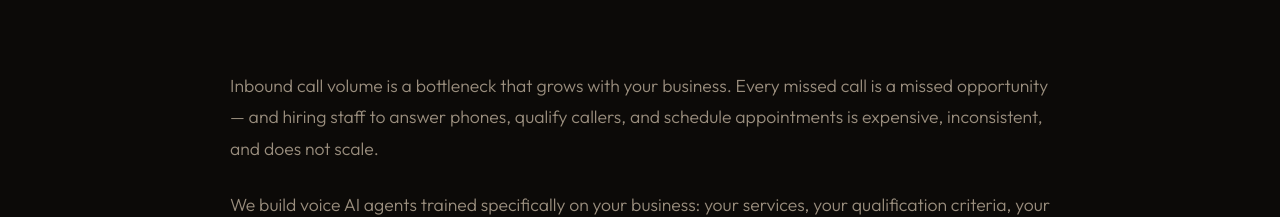
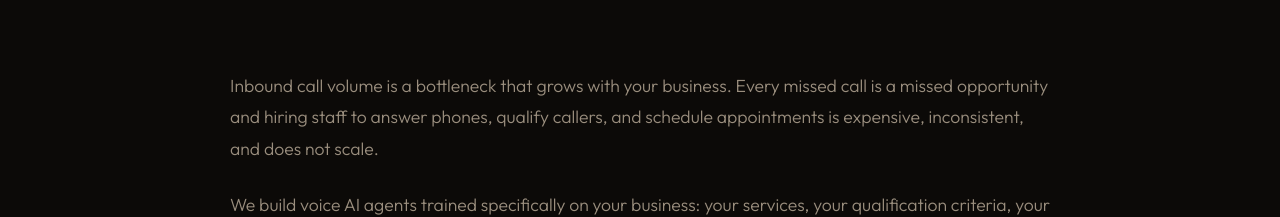
Before and after one commit to BlackVaultGroup/BVG_Website_2026, a React (Vite) app: page /voice-ai-systems in a window 1280 px wide. Shown: the part 693-910 px from the top of the page. Built offline with nearby package versions, Linux system fonts and the light colour scheme; no server answers.

Commit message:
Updated voice-ai-systems.tsx

```diff
--- a/src/pages/voice-ai-systems.tsx
+++ b/src/pages/voice-ai-systems.tsx
@@ -10,7 +10,7 @@ const content: ServicePageContent = {
   headlineLine2: "Every lead captured.",
   subtext: "AI voice agents trained on your business that handle inbound calls, qualify leads, and run appointment workflows without live staff intervention.",
   paragraphs: [
-    "Inbound call volume is a bottleneck that grows with your business. Every missed call is a missed opportunity — and hiring staff to answer phones, qualify callers, and schedule appointments is expensive, inconsistent, and does not scale.",
+    "Inbound call volume is a bottleneck that grows with your business. Every missed call is a missed opportunity and hiring staff to answer phones, qualify callers, and schedule appointments is expensive, inconsistent, and does not scale.",
     "We build voice AI agents trained specifically on your business: your services, your qualification criteria, your scheduling logic, and your escalation rules. The agent answers every call, gathers the right information, and routes or books based on the outcome — 24 hours a day, without supervision.",
     "Every voice system we deploy includes full analytics on call volume, qualification rates, conversion, and drop-off. You see exactly how the system performs and where to optimize.",
   ],
```
